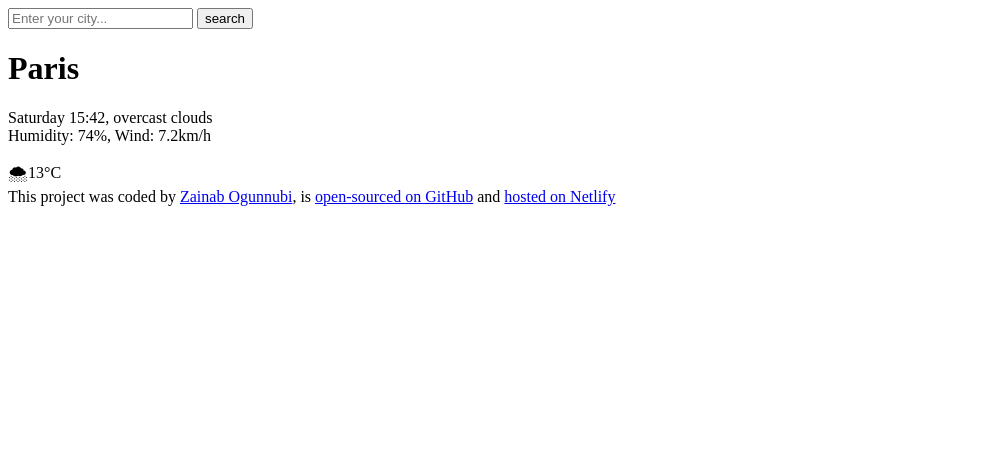
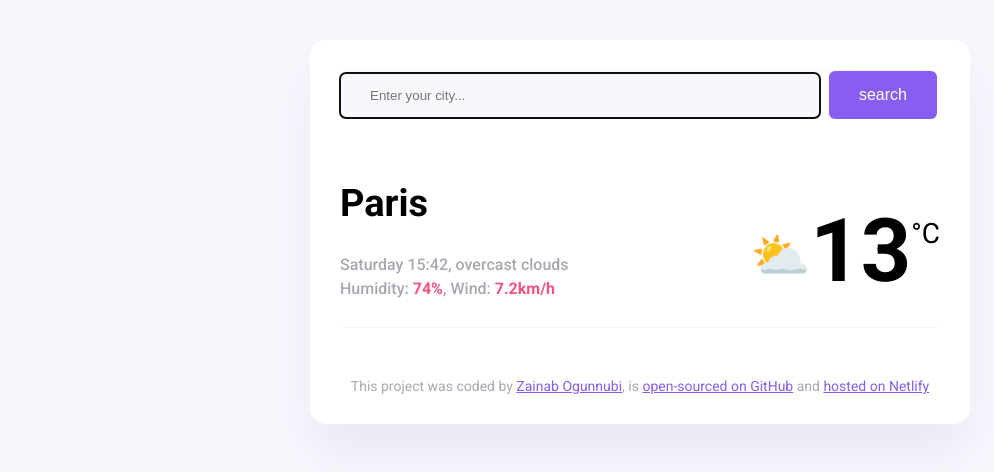
Before and after one commit to Dr-ogunnubi/my-weather-project, a plain HTML site: page index.html in a window 1280 px wide. Shown: the whole page, without its empty margins (0-994 px from the left). Drawn offline with Linux system fonts and the light colour scheme.

Commit message:
added basic css
This took just over an hour

```diff
--- a/index.html
+++ b/index.html
@@ -3,28 +3,49 @@
   <head>
     <meta charset="UTF-8" />
     <meta name="viewport" content="width=device-width, initial-scale=1.0" />
-    <title>Document</title>
+    <link rel="preconnect" href="https://fonts.googleapis.com" />
+    <link rel="preconnect" href="https://fonts.gstatic.com" crossorigin />
+    <link
+      href="https://fonts.googleapis.com/css2?family=Roboto:ital,wght@0,100..900;1,100..900&display=swap"
+      rel="stylesheet"
+    />
+    <link rel="stylesheet" href="src/style.css" />
+    <title>my weather project</title>
   </head>
   <body>
+    <div class="weather-app-container">
       <header>
-      <form>
-        <input type="text" placeholder="Enter your city..." />
-        <input type="submit" value="search" />
+        <form class="form-input">
+          <input
+            type="text"
+            placeholder="Enter your city..."
+            class="city-input"
+            required
+            autofocus
+          />
+          <input type="submit" value="search" class="city-submit" />
         </form>
       </header>
       <main>
         <h1>Paris</h1>
-      <p>
+        <div class="main">
+          <p class="weather-forecast">
             Saturday 15:42, overcast clouds
             <br />
-        Humidity: 74%, Wind: 7.2km/h
+            Humidity: <strong>74%</strong>, Wind: <strong>7.2km/h</strong>
           </p>
-      <div>🌨13°C</div>
+          <div class="weather-temperature">
+            <div class="temperature-icon">⛅</div>
+            <div class="temperature-value">13</div>
+            <div class="temperature-unit">°C</div>
+          </div>
+        </div>
       </main>
       <footer>
         This project was coded by <a href="#">Zainab Ogunnubi</a>, is
         <a href="#">open-sourced on GitHub</a> and
         <a href="#">hosted on Netlify</a>
       </footer>
+    </div>
   </body>
 </html>
--- a/src/style.css
+++ b/src/style.css
@@ -0,0 +1,84 @@
+body {
+  background-color: #f9f7fe;
+  margin-top: 40px;
+  font-family: "Roboto", sans-serif;
+}
+h1 {
+  padding-top: 50px;
+  font-size: 38px;
+  line-height: 48px;
+  margin: 0;
+}
+strong {
+  color: #f65282;
+}
+
+footer {
+  font-size: 14px;
+  text-align: center;
+  padding-top: 50px;
+  color: rgba(39, 33, 66, 0.4);
+  border-top: 1px solid #f9f7fe;
+}
+a {
+  color: #885df1;
+}
+.weather-app-container {
+  max-width: 600px;
+  border-radius: 16px;
+  background-color: white;
+  box-shadow: 0 30px 50px rgba(65, 50, 100, 0.08);
+  padding: 30px;
+  display: block;
+  margin: 0 auto;
+}
+.form-input {
+  padding-bottom: 10px;
+  border-top: 1px solid #f9f7fe;
+}
+.city-input {
+  width: 70%;
+  padding: 15px 30px;
+  background-color: #f9f7fe;
+  border-radius: 6px;
+  border: none;
+}
+.city-submit {
+  padding: 15px 30px;
+  border-radius: 6px;
+  color: white;
+  background-color: #885df1;
+  font-size: 12px;
+  border: none;
+  margin-left: 5px;
+  font-size: 16px;
+}
+.main {
+  display: flex;
+  justify-content: space-between;
+  padding: 10px 0;
+}
+.weather-forecast {
+  font-size: 16px;
+  color: rgba(39, 33, 66, 0.4);
+  line-height: 24px;
+  font-weight: 500;
+}
+.weather-temperature {
+  display: flex;
+}
+.temperature-icon {
+  font-size: 48px;
+  margin-top: -10px;
+}
+.temperature-value {
+  font-size: 88px;
+  line-height: 88px;
+  font-weight: bold;
+  margin-top: -30px;
+}
+.temperature-unit {
+  font-size: large;
+  margin-top: -20px;
+  font-size: 28px;
+}
```
Lines whose indentation alone changed are shown as unchanged.
